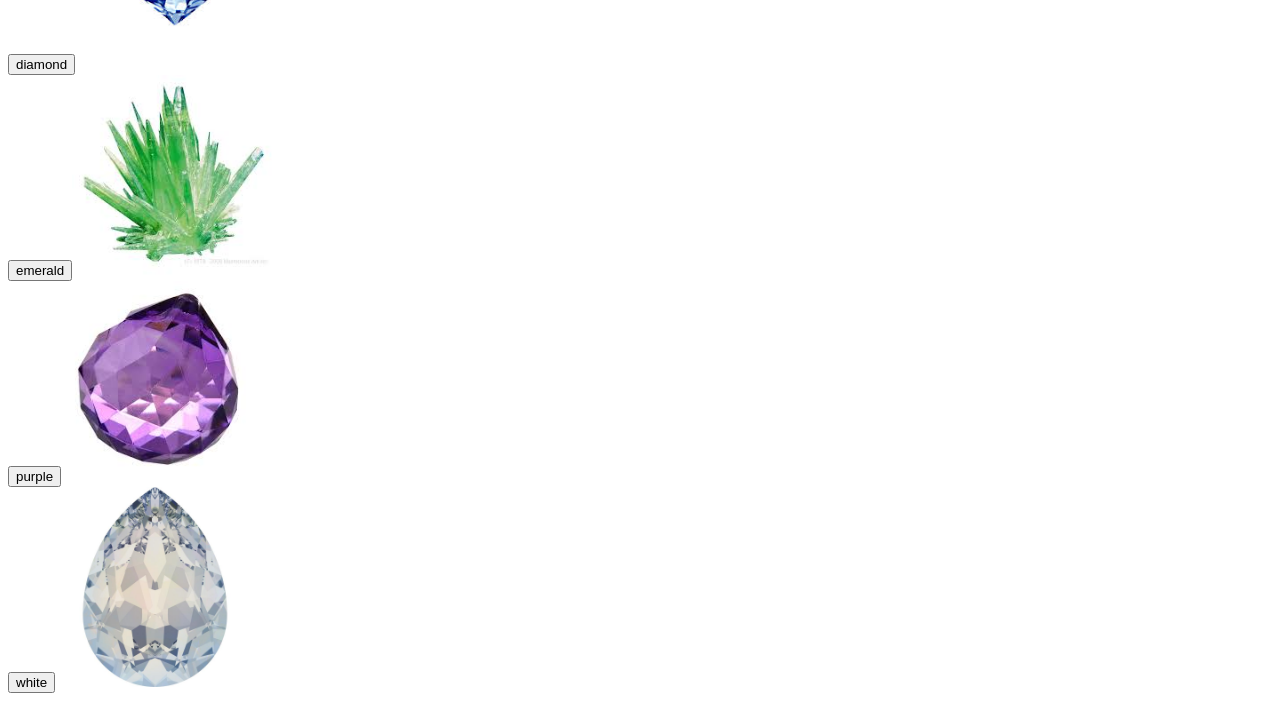
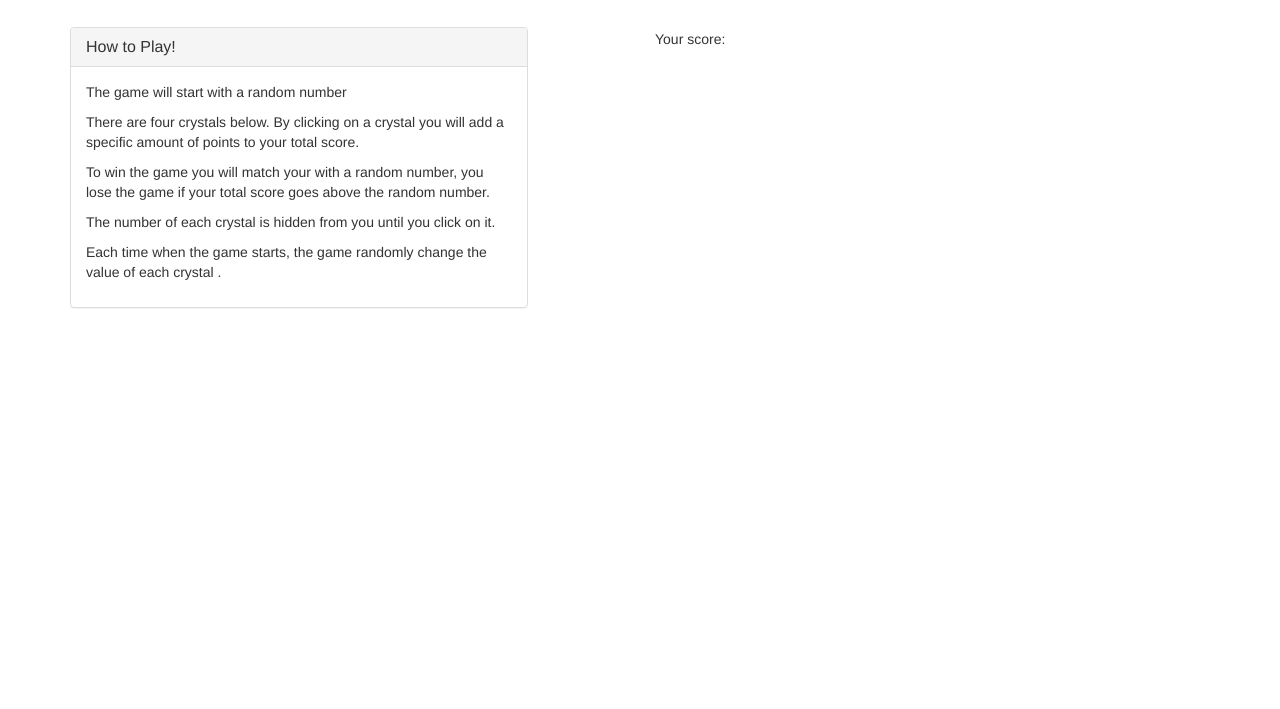
Before and after one commit to DamianRichardson1021/Crystal-Game, a plain HTML site: page index.html in a window 1280 px wide. Shown: the part 198-907 px from the top of the page. After the commit the page ends 800 px from the top, so only its background shows below. Drawn offline with nearby package versions, Linux system fonts and the light colour scheme; files that its build step writes are made by us from their sources; files whose address does not match are found by name.

Commit message:
re-render

```diff
--- a/index.html
+++ b/index.html
@@ -1,36 +1,85 @@
 <!DOCTYPE html>
 <html lang="en">
+<head>
+	<meta charset="UTF-8">
+	<title>Collecting Crystals </title>
 
-<head>
-      <script src="https://code.jquery.com/jquery-3.3.1.js" integrity="sha256-2Kok7MbOyxpgUVvAk/HJ2jigOSYS2auK4Pfzbm7uH60="
-            crossorigin="anonymous"></script>
-      <link rel="stylesheet" href="style.css">
-            <script src="app.js"></script>
-      <meta charset="UTF-8">
-      <meta name="viewport" content="width=device-width, initial-scale=1.0">
-      <meta http-equiv="X-UA-Compatible" content="ie=edge">
-      <title>Crystal Collector </title>
+	<!--Added link to Reset Style-->
+	<link rel="stylesheet" type="text/css" href="assets/css/reset.css">
+
+	<!-- Added link to the jQuery Library -->
+    <script src="https://cdnjs.cloudflare.com/ajax/libs/jquery/3.2.1/jquery.min.js"></script>
+
+    <!-- Added a link to Bootstrap-->
+    <link rel="stylesheet" href="https://maxcdn.bootstrapcdn.com/bootstrap/3.3.6/css/bootstrap.min.css" integrity="sha384-1q8mTJOASx8j1Au+a5WDVnPi2lkFfwwEAa8hDDdjZlpLegxhjVME1fgjWPGmkzs7" crossorigin="anonymous">
+
+    <!-- Added link to CSS Style-->
+    <link rel="stylesheet" type="text/css" href="assets/css/style.css">
 </head>
+<body>
 
-<body>
-      <h2>Crystal Collector! </h2>
-      <div id="score-container">
-            <p id="score"> </p>
-      </div>
-      <div id="wins-container">
-            <p id="wins"> </p>
-            <p id="losses"> </p>
-      </div>
-      <div id="crystals"> </div>
-      <div>
-            <p id="current-score"></p>
+<div class="jumbotron">
+    <h1 class="text-center">Digging for Crystals </h1>
+</div>
+
+<div class="container">
+	<div class="row">
+		<div class="col-md-5">
+			<div class="panel panel-default">
+				<div class="panel-heading">
+	            	<h3 class="panel-title">How to Play!</h3>
+	          	</div>
+	          	<div class="panel-body">
+					<p>
+						The game will start with a random number
+					</p>
+					<p>
+						There are four crystals below.  By clicking on a crystal you will add a specific amount of points to your total score.
+					</p>
+					<p>
+						To win the game you will match your with a random number, you lose the game if your total score goes above the random number.
+					</p>
+					<p>
+						The number of each crystal is hidden from you until you click on it.
+					</p>
+					<p>
+						Each time when the game starts, the game randomly change the value of each crystal .
+					</p>
+				</div>
+			</div>
+		</div>
+		<div class="col-md-1">
+		</div>
+		<div class="col-md-6">
+			<div class="row">
+				<div class="col-md-4 target-number">
+				</div>
+				<div class="col-md-1"></div>
+				<div class="col-md-4 win-lose-counter">
+				</div>
+			</div>
+			<div class="row">
+				<div class="col-md-12 crystal-images">
+				</div>
+			</div>
+			<div class="row">
+				<div class="col-md-4 total-score">
+					<p>
+						Your score:
+					</p>
+				</div>
+			</div>
+			<div class="row">
+				<div class="col-md-4 score-number">
+				</div>
+			</div>
+		</div>
+	</div>
+</div>
 
 
 
-      </div>
-
-
-
+	<!-- Added link to Javascript-->
+	<script type="text/javascript" src="assets/javascript/game.js"></script>
 </body>
-
 </html>
```
Also changed, not shown: pseudocode.html (added, +23 -0 lines), 2 other files.
